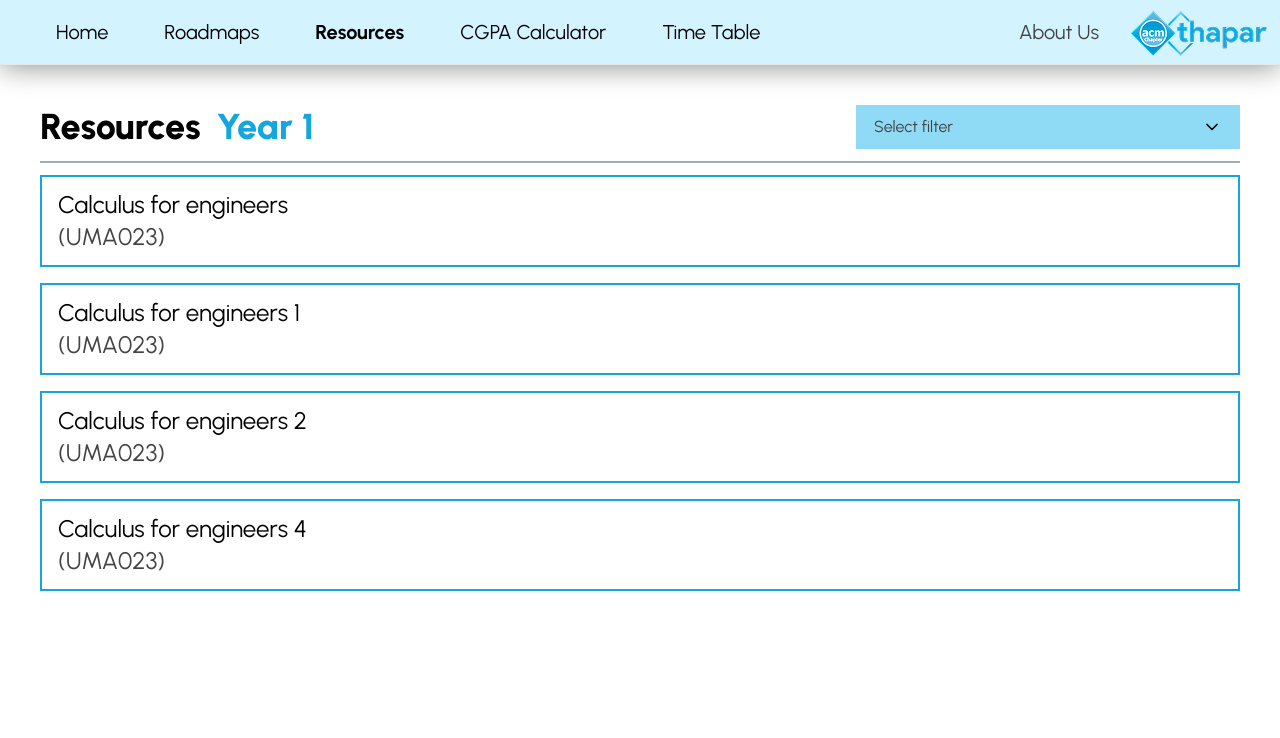
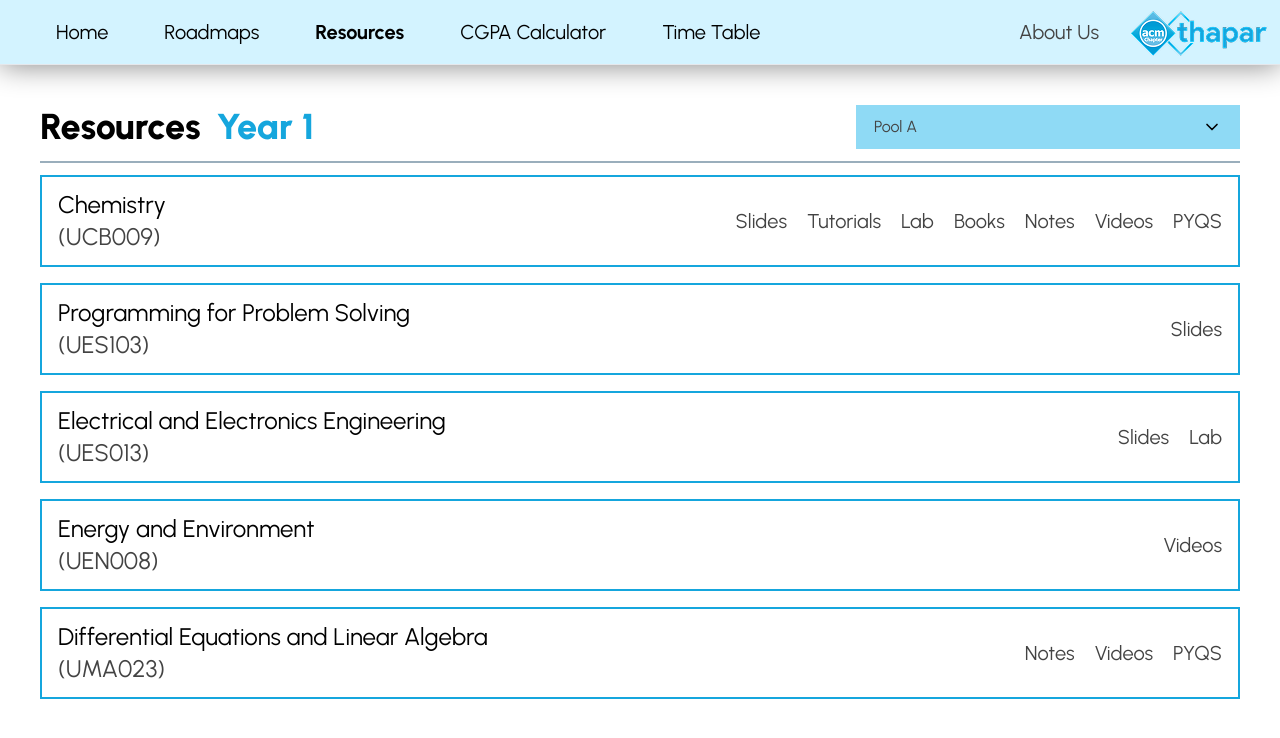
Before and after one commit to Gauransh-Arora/ACM-ResourceHub, a React (Vite) app in the folder frontend/: page /resources/1 in a window 1280 px wide. Shown: the top 738 px of the page. Built offline with nearby package versions, Linux system fonts and the light colour scheme.

Commit message:
Added the code for render of data from json

```diff
--- a/frontend/src/components/Card.jsx
+++ b/frontend/src/components/Card.jsx
@@ -3,7 +3,7 @@ import React from "react";
 const Card = ({
   name = "Subject Name",
   code = "Subject Code",
-  resources = ["", "", "", "", "", ""],
+  resources = {},
 }) => {
   return (
     <div className="border-2 border-[#15A6DD] flex flex-col lg:flex-row lg:items-center justify-between px-4 py-3 gap-4">
@@ -11,13 +11,16 @@ const Card = ({
         <span>{name}</span>
         <span className="text-[#434343]">({code})</span>
       </div>
-
       <div className="flex flex-wrap gap-5 text-lg sm:text-xl text-[#434343]">
-        {resources.map((resource, index) => (
-          <a key={index} href={resource}>
-            {resource}
-          </a>
-        ))}
+        {Object.entries(resources).map(([key, items]) => {
+          if (items.length > 0) {
+            return (
+              <a key={key} href="#">
+                {key}
+              </a>
+            );
+          }
+        })}
       </div>
     </div>
   );
--- /dev/null
+++ b/frontend/src/data/year_1.json
@@ -0,0 +1,135 @@
+{
+  "Pool_A": [
+    { "subject_name": "Chemistry", "subject_code": "UCB009" },
+    {
+      "subject_name": "Programming for Problem Solving",
+      "subject_code": "UES103"
+    },
+    {
+      "subject_name": "Electrical and Electronics Engineering",
+      "subject_code": "UES013"
+    },
+    { "subject_name": "Energy and Environment", "subject_code": "UEN008" },
+    {
+      "subject_name": "Differential Equations and Linear Algebra",
+      "subject_code": "UMA023"
+    }
+  ],
+  "Pool_B": [
+    { "subject_name": "Physics", "subject_code": "UPH013" },
+    { "subject_name": "Engineering Drawing", "subject_code": "UES101" },
+    { "subject_name": "Professional Communication", "subject_code": "UHU003" },
+    { "subject_name": "Manufacturing Processes", "subject_code": "UES102" },
+    { "subject_name": "Calculus for Engineers", "subject_code": "UMA022" }
+  ],
+  "Chemistry":
+    {
+      "Slides": ["temp"],
+      "Tutorials": ["temp"],
+      "Lab": ["temp"],
+      "Books": ["temp"],
+      "Notes": ["temp"],
+      "Videos": ["temp"],
+      "PYQS": ["temp"]
+    }
+  ,
+  "Programming for Problem Solving":
+    {
+      "Slides": ["temp"],
+      "Tutorials": [],
+      "Lab": [],
+      "Books": [],
+      "Notes": [],
+      "Videos": [],
+      "PYQS": []
+    }
+  ,
+  "Electrical and Electronics Engineering":
+    {
+      "Slides": ["temp"],
+      "Tutorials": [],
+      "Lab": ["temp"],
+      "Books": [],
+      "Notes": [],
+      "Videos": [],
+      "PYQS": []
+    }
+  ,
+  "Differential Equations and Linear Algebra":
+    {
+      "Slides": [],
+      "Tutorials": [],
+      "Lab": [],
+      "Books": [],
+      "Notes": ["temp"],
+      "Videos": ["temp"],
+      "PYQS": ["temp"]
+    }
+  ,
+  "Energy and Environment":
+    {
+      "Slides": [],
+      "Tutorials": [],
+      "Lab": [],
+      "Books": [],
+      "Notes": [],
+      "Videos": ["temp"],
+      "PYQS": []
+    }
+  ,
+  "Physics":
+    {
+      "Slides": [],
+      "Tutorials": [],
+      "Lab": [],
+      "Books": [],
+      "Notes": [],
+      "Videos": [],
+      "PYQS": []
+    }
+  ,
+  "Engineering Drawing":
+    {
+      "Slides": [],
+      "Tutorials": [],
+      "Lab": [],
+      "Books": [],
+      "Notes": [],
+      "Videos": [],
+      "PYQS": []
+    }
+  ,
+  "Professional Communication":
+    {
+      "Slides": [],
+      "Tutorials": [],
+      "Lab": [],
+      "Books": [],
+      "Notes": [],
+      "Videos": [],
+      "PYQS": []
+    }
+  ,
+  "Manufacturing Processes":
+    {
+      "Slides": [],
+      "Tutorials": [],
+      "Lab": [],
+      "Books": [],
+      "Notes": [],
+      "Videos": [],
+      "PYQS": []
+    }
+  ,
+  "Calculus for Engineers":
+    {
+      "Slides": [],
+      "Tutorials": [],
+      "Lab": [],
+      "Books": [],
+      "Notes": [],
+      "Videos": [],
+      "PYQS": []
+    }
+
+}
--- a/frontend/src/pages/ResourcePage.jsx
+++ b/frontend/src/pages/ResourcePage.jsx
@@ -2,29 +2,59 @@ import React, { useState } from "react";
 import Card from "../components/Card";
 import { ChevronDown, Filter } from "lucide-react";
 import { useParams } from "react-router-dom";
-
+import data1 from "../data/year_1.json";
 
 const ResourcePage = () => {
   const [isOpen, setIsOpen] = useState(false);
-  const [selectedOption, setSelectedOption] = useState("Select filter");
-  const {year} = useParams();
+  const [selectedOption, setSelectedOption] = useState("Pool A");
+  const { year } = useParams();
 
-  let options;
-
-  if (year === "1") {
-    options = ["Pool A" , "Pool B", "CSBS" , "BioTechnology", "Data Science and AI"];
-  } else  {
-    options = [
+  const yearOptions = {
+    "1": ["Pool A", "Pool B", "CSBS", "BioTechnology", "Data Science and AI"],
+    "2": [
       "Computer Science",
       "Electrical and Electronics",
       "Electronics and communication",
       "Chemical",
       "Mechanical",
       "Biotechnology",
-    ];
-  }
+    ],
+    "3": [
+      "Computer Science",
+      "Electrical and Electronics",
+      "Electronics and communication",
+      "Chemical",
+      "Mechanical",
+      "Biotechnology",
+    ],
+    "4": [
+      "Computer Science",
+      "Electrical and Electronics",
+      "Electronics and communication",
+      "Chemical",
+      "Mechanical",
+      "Biotechnology",
+    ],
+  };
 
+  const options = yearOptions[year] || [];
 
+  const branchMap = {
+    "Pool A": data1.Pool_A,
+    "Pool B": data1.Pool_B,
+    "CSBS": data1.CSBS,
+    "BioTechnology": data1.BioTechnology,
+    "Data Science and AI": data1.Data_Science_and_AI,
+    "Computer Science": data1.Computer_Science,
+    "Electrical and Electronics": data1.Electrical_and_Electronics,
+    "Electronics and communication": data1.Electronics_and_communication,
+    "Chemical": data1.Chemical,
+    "Mechanical": data1.Mechanical,
+    "Biotechnology": data1.Biotechnology,
+  };
+
+  const branch =
+    branchMap[selectedOption] || data1.Pool_A;
 
   return (
     <>
@@ -40,10 +70,8 @@ const ResourcePage = () => {
 
         <div className="relative hidden sm:block w-full sm:w-80 md:w-96">
           <button
-            className={`w-full px-4 py-2 text-left bg-[#8FDAF5] flex justify-between items-center  ${
-              isOpen
-                ? "border-2 border-[#15A6DD]"
-                : "border-2 border-transparent"
+            className={`w-full px-4 py-2 text-left bg-[#8FDAF5] flex justify-between items-center ${
+              isOpen ? "border-2 border-[#15A6DD]" : "border-2 border-transparent"
             }`}
             onClick={() => setIsOpen(!isOpen)}
           >
@@ -87,7 +115,7 @@ const ResourcePage = () => {
           </button>
 
           {isOpen && (
-            <div className="absolute top-full right-0 mt-1 w-64 bg-[#8FDAF5] border-2 border-[#15A6DD]  shadow-lg z-20">
+            <div className="absolute top-full right-0 mt-1 w-64 bg-[#8FDAF5] border-2 border-[#15A6DD] shadow-lg z-20">
               <div className="p-2">
                 <div className="text-sm font-medium text-[#434343] mb-2 px-2">
                   Select Branch:
@@ -117,10 +145,14 @@ const ResourcePage = () => {
       <hr className="my-3 mx-4 md:mx-10 border-t-2 border-[#9AAEBC]" />
 
       <div className="mx-4 md:mx-10 flex flex-col gap-4">
-        <Card name="Calculus for engineers" code="UMA023" />
-        <Card name="Calculus for engineers 1" code="UMA023" />
-        <Card name="Calculus for engineers 2" code="UMA023" />
-        <Card name="Calculus for engineers 4" code="UMA023" />
+        {branch?.map((subject, index) => (
+          <Card
+            key={index}
+            name={subject.subject_name}
+            code={subject.subject_code}
+            resources={data1[subject.subject_name]}
+          />
+        ))}
       </div>
     </>
   );
```
